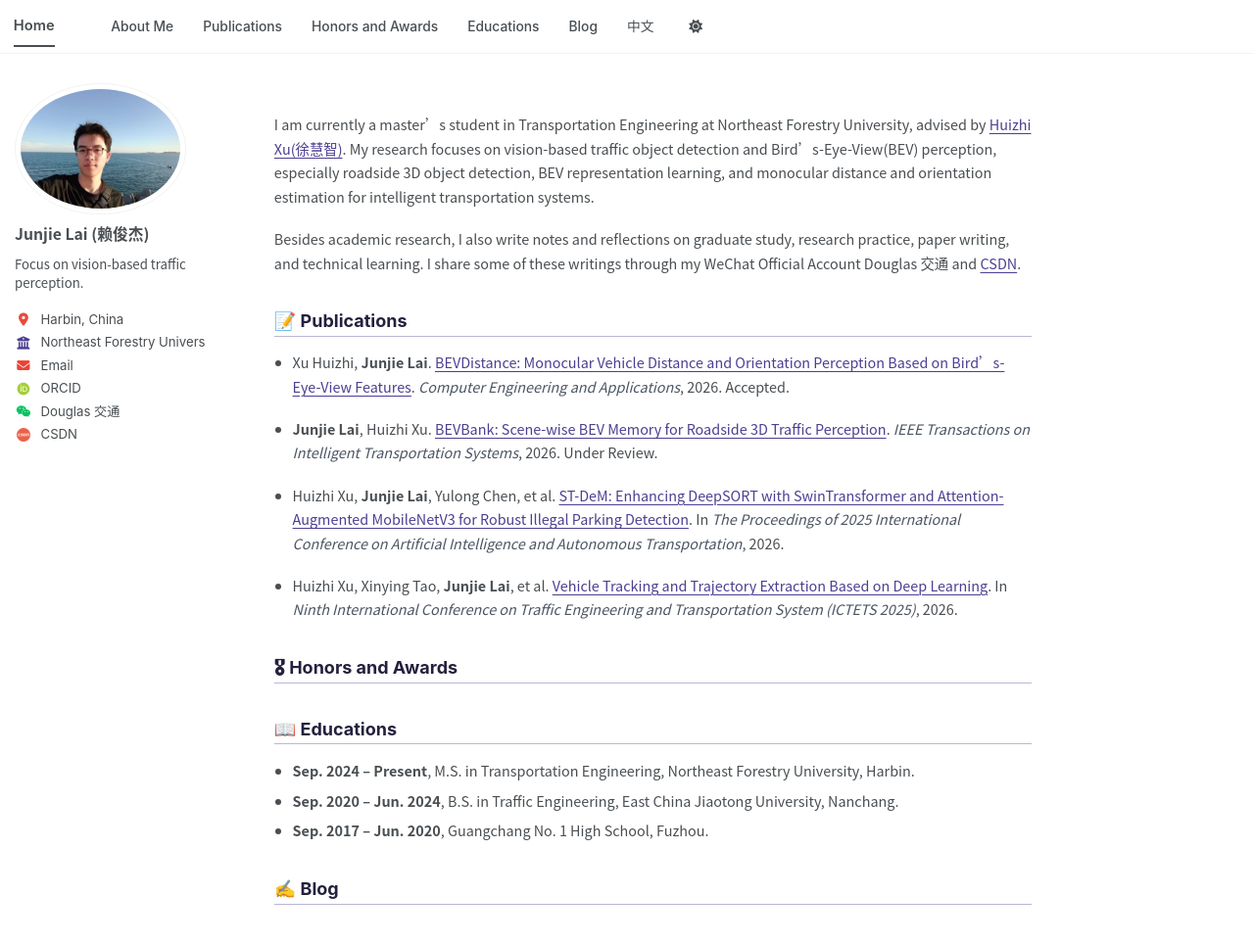
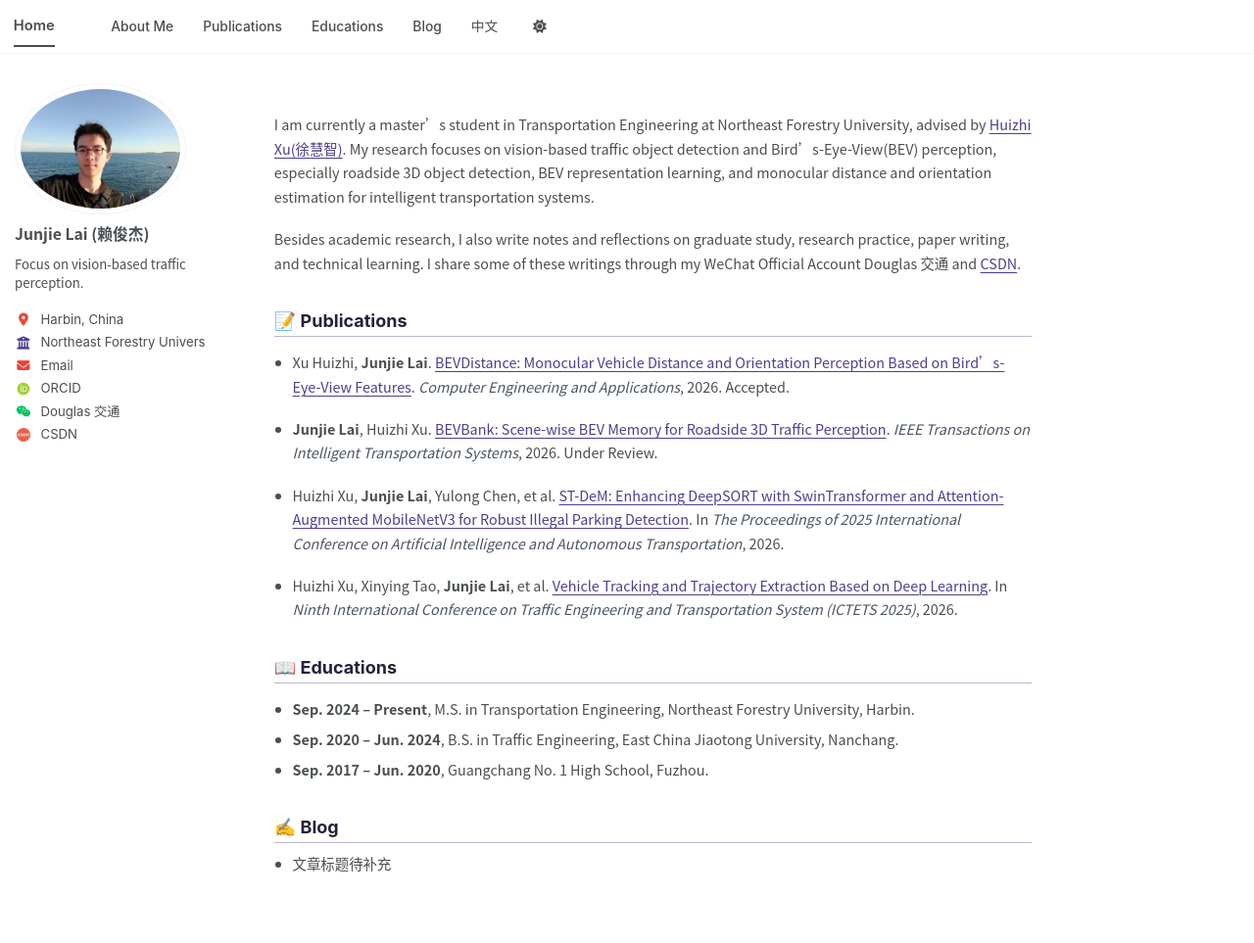
Before and after one commit to Douglassssss/Douglassssss.github.io, a Jekyll site: the page built from _pages/about.md, in a window 1280 px wide and 1000 px high. Shown: the top 963 px of the window at 98% size. Built offline with Jekyll 4.4.1, drawn with Linux system fonts in a browser that asks for light colours; some web fonts are replaced; a script bundle is joined from its source files by our own code; library files that are not in the unit come from our copies.

Commit message:
Simplify honors and add blog list

```diff
--- a/_data/navigation.yml
+++ b/_data/navigation.yml
@@ -4,9 +4,6 @@ main:
 
   - title: "Publications"
     url: /#publications
-
-  - title: "Honors and Awards"
-    url: /#honors-and-awards
 
   - title: "Educations"
     url: /#educations
@@ -24,9 +21,6 @@ main_zh:
   - title: "论文"
     url: /zh/#publications
 
-  - title: "荣誉奖励"
-    url: /zh/#honors-and-awards
-
   - title: "教育经历"
     url: /zh/#educations
 
--- a/_pages/about.md
+++ b/_pages/about.md
@@ -16,16 +16,14 @@ Besides academic research, I also write notes and reflections on graduate study,
 
 ## 📝 Publications {#publications}
 
-- Xu Huizhi, **Junjie Lai**. [BEVDistance: Monocular Vehicle Distance and Orientation Perception Based on Bird's-Eye-View Features](). *Computer Engineering and Applications*, 2026. Accepted.
+- Xu Huizhi, **Junjie Lai**. [BEVDistance: Monocular Vehicle Distance and Orientation Perception Based on Bird's-Eye-View Features](http://cea.ceaj.org/CN/10.3778/j.issn.1002-8331.2605-0116). *Computer Engineering and Applications*, 2026. Accepted.
 
 - **Junjie Lai**, Huizhi Xu. [BEVBank: Scene-wise BEV Memory for Roadside 3D Traffic Perception](). *IEEE Transactions on Intelligent Transportation Systems*, 2026. Under Review.
 
-- Huizhi Xu, **Junjie Lai**, Yulong Chen, et al. [ST-DeM: Enhancing DeepSORT with SwinTransformer and Attention-Augmented MobileNetV3 for Robust Illegal Parking Detection](). In *The Proceedings of 2025 International Conference on Artificial Intelligence and Autonomous Transportation*, 2026.
+- Huizhi Xu, **Junjie Lai**, Yulong Chen, et al. [ST-DeM: Enhancing DeepSORT with SwinTransformer and Attention-Augmented MobileNetV3 for Robust Illegal Parking Detection](https://link.springer.com/chapter/10.1007/978-981-95-9342-2_5). In *The Proceedings of 2025 International Conference on Artificial Intelligence and Autonomous Transportation*, 2026.
 
 - Huizhi Xu, Xinying Tao, **Junjie Lai**, et al. [Vehicle Tracking and Trajectory Extraction Based on Deep Learning](https://doi.org/10.1117/12.3095791). In *Ninth International Conference on Traffic Engineering and Transportation System (ICTETS 2025)*, 2026.
 
-
-## 🎖 Honors and Awards {#honors-and-awards}
 
 ## 📖 Educations {#educations}
 
@@ -36,3 +34,7 @@ Besides academic research, I also write notes and reflections on graduate study,
 
 
 ## ✍️ Blog {#blog}
+
+<ul class="blog-list">
+  <li><a href="https://mp.weixin.qq.com/s/okupeYu99mYhPlABbgR1ig" target="_blank" rel="noopener noreferrer">文章标题待补充</a></li>
+</ul>
--- a/_sass/_custom.scss
+++ b/_sass/_custom.scss
@@ -495,3 +495,31 @@ body {
 .page__content h2 {
   border-bottom: 1px solid rgba(75, 63, 143, 0.38) !important;
 }
+
+/* =========================================================
+   Blog list
+   ========================================================= */
+
+.blog-list {
+  list-style: disc !important;
+  padding-left: 1.25rem !important;
+  margin-top: 0.6rem !important;
+}
+
+.blog-list li {
+  margin-bottom: 0.42rem !important;
+  line-height: 1.65 !important;
+}
+
+.page__content .blog-list a,
+.page__content .blog-list a:visited {
+  color: inherit !important;
+  text-decoration: none !important;
+}
+
+.page__content .blog-list a:hover {
+  color: var(--site-accent) !important;
+  text-decoration: underline !important;
+  text-decoration-color: var(--site-accent) !important;
+  text-underline-offset: 3px !important;
+}
```
Also changed, not shown: _pages/about-zh.md (+7 -7 lines).
